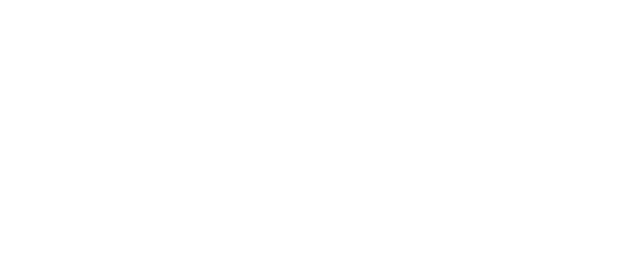
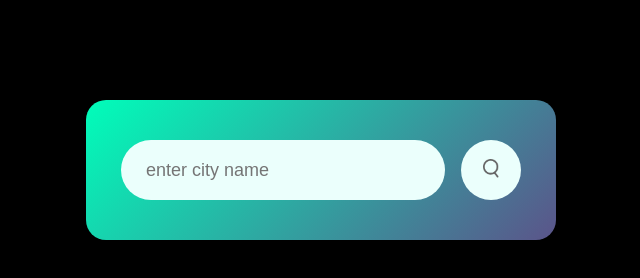
Before and after one commit to Yuvraj3905/WebDev_Project, a plain HTML site: page WeatherApp/index.html in a window 1280 px wide. Shown: the whole page, without its empty margins (319-959 px from the left). Drawn offline with Linux system fonts and the light colour scheme.

Commit message:
Added Images

```diff
--- a/WeatherApp/index.html
+++ b/WeatherApp/index.html
@@ -3,7 +3,15 @@
   <head>
     <meta charset="UTF-8" />
     <meta name="viewport" content="width=device-width, initial-scale=1.0" />
-    <title>Document</title>
+    <title>Weather App - Easy Tutorials</title>
+    <link rel="stylesheet" href="style.css" type="text/css" />
   </head>
-  <body></body>
+  <body>
+      <div class="card">
+        <div class="search">
+            <input type="text" placeholder="enter city name" spellcheck="false"/>
+            <button><img src="images/search.png"></button>
+        </div>
+      </div>
+  </body>
 </html>
--- /dev/null
+++ b/WeatherApp/style.css
@@ -0,0 +1,49 @@
+* {
+  margin: 0;
+  padding: 0;
+  font-family: 'Poppins', sans-serif;
+  box-sizing: border-box;
+}
+body {
+  background-color: black;
+}
+.card {
+  width: 90%;
+  max-width: 470px;
+  background: linear-gradient(135deg, #00feba, #5b548a);
+  color: #fff;
+  margin: 100px auto 0;
+  padding: 40px 35px;
+  border-radius: 20px;
+  text-align: center;
+}
+.search {
+  width: 100%;
+  display: flex;
+  align-items: center;
+  justify-content: space-between;
+}
+.search input {
+  border: 0;
+  outline: 0;
+  background: #ebfffc;
+  color: #555;
+  padding: 10px 25px;
+  height: 60px;
+  border-radius: 30px;
+  flex: 1;
+  margin-right: 16px;
+  font-size: 18px;
+}
+.search button {
+  border: 0;
+  outline: 0;
+  background: #ebfffc;
+  border-radius: 50%;
+  width: 60px;
+  height: 60px;
+  cursor: pointer;
+}
+.search button img {
+  width: 16px;
+}
```
Also changed, not shown: WeatherApp/images/clear.png (added), WeatherApp/images/clouds.png (added), WeatherApp/images/drizzle.png (added), WeatherApp/images/humidity.png (added), WeatherApp/images/mist.png (added), WeatherApp/images/rain.png (added), WeatherApp/images/search.png (added), WeatherApp/images/snow.png (added), WeatherApp/images/wind.png (added).
